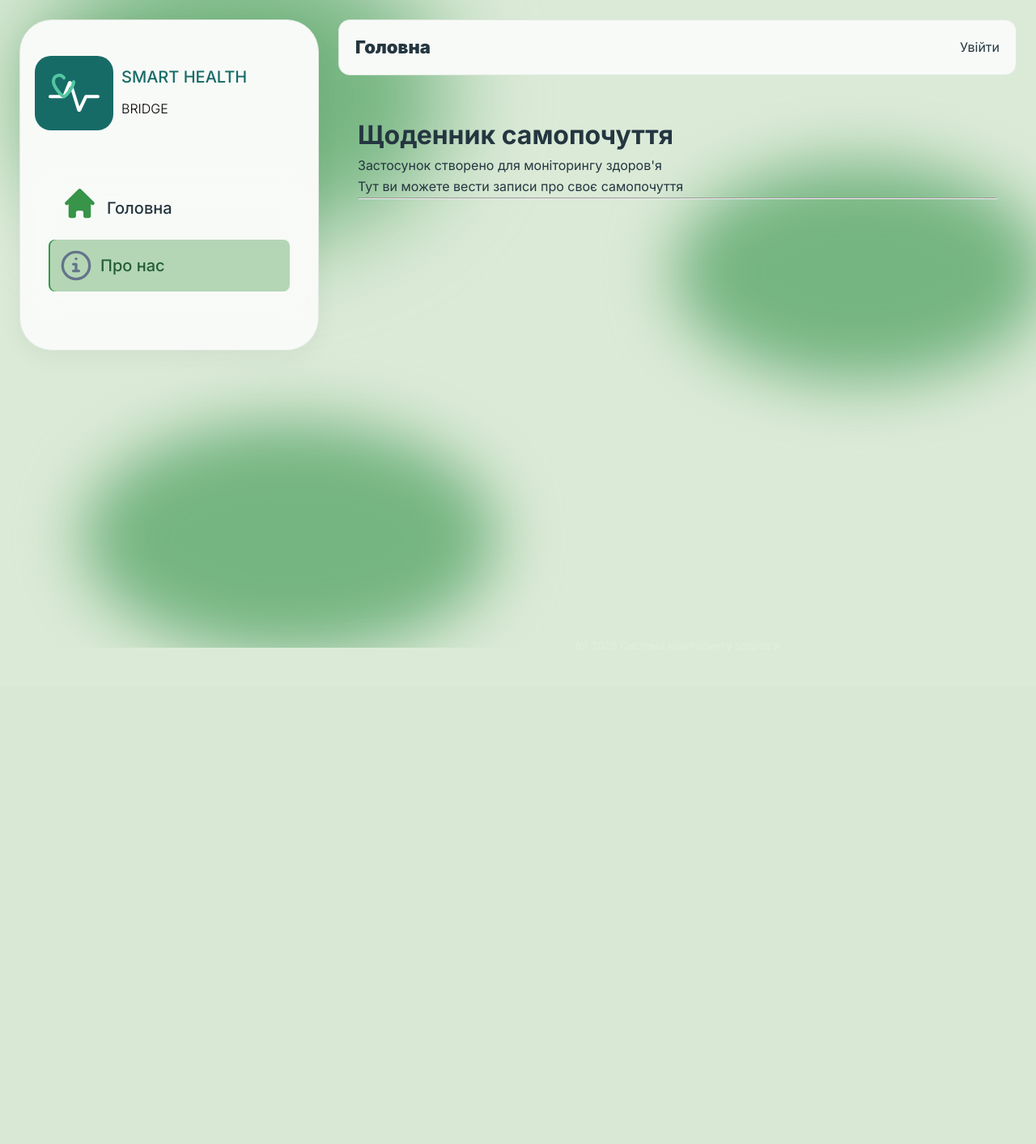
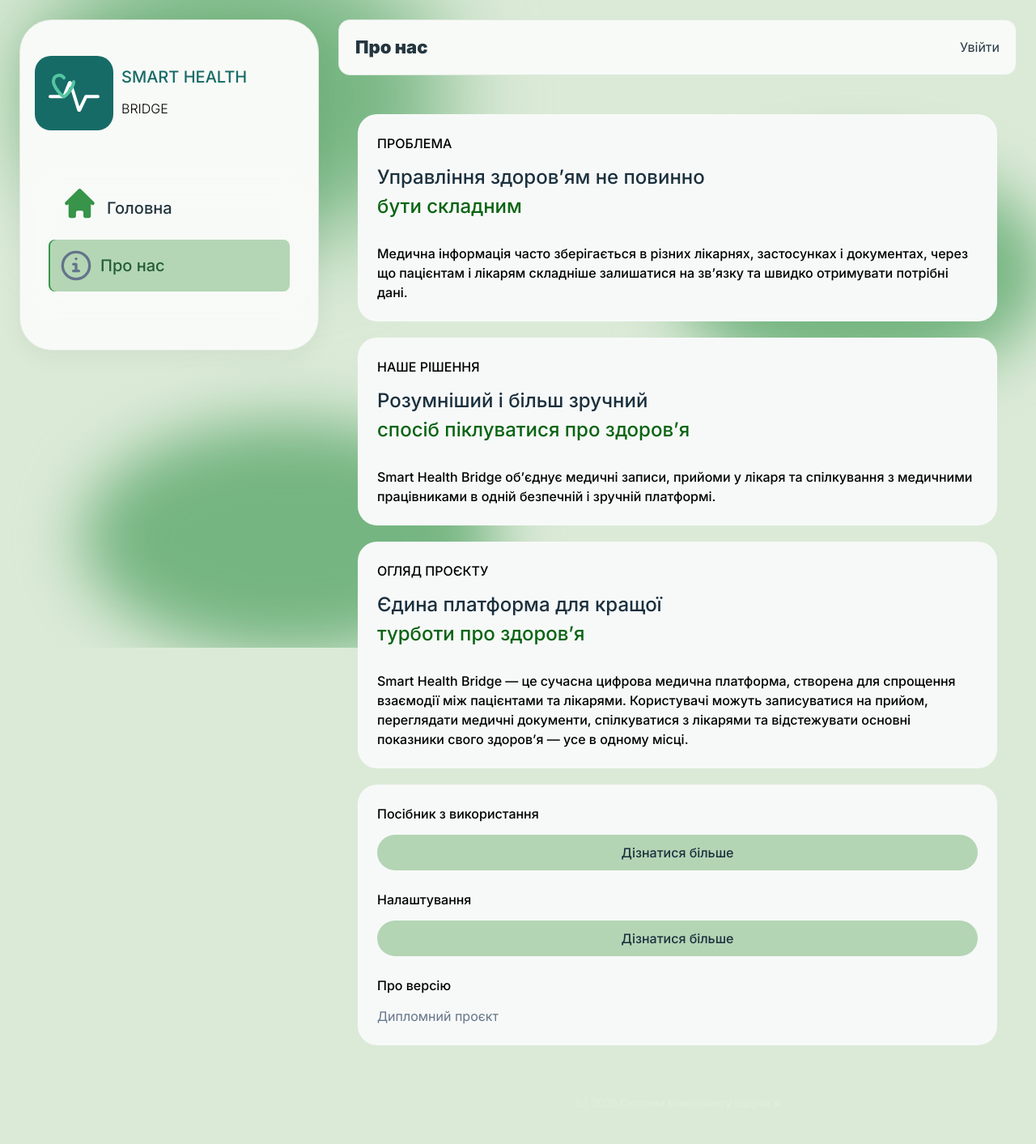
Before and after one commit to AnnaGorova/Healthproject-django, a Django app: page /about/ in a window 1280 px wide. Shown: the whole page at 81% size. Before the commit the page ends 800 px from the top, so only its background shows below. Run offline with Django 5.2, Linux system fonts and the light colour scheme.

Commit message:
Дизайн сторінки - Про нас

```diff
--- /dev/null
+++ b/diary/static/diary/css/about.css
@@ -0,0 +1,146 @@
+.health-theme .about-container {
+    container-type: inline-size;
+}
+
+.health-theme .about-page {
+    display: grid;
+    gap: 3.13cqw;
+    font-family: "Inter", sans-serif;
+    color: #000000;
+}
+
+.health-theme .about-row {
+    display: grid;
+    gap: 1.42cqw;
+    align-items: stretch;
+}
+
+/* Пропорції карток відповідають розмірам у Figma. */
+.health-theme .about-row-top {
+    grid-template-columns: minmax(0, 756fr) minmax(0, 630fr);
+}
+
+.health-theme .about-row-bottom {
+    grid-template-columns: minmax(0, 890fr) minmax(0, 500fr);
+}
+
+.health-theme .about-card {
+    box-sizing: border-box;
+    min-width: 0;
+    padding: 4.27cqw;
+    border-radius: 3.56cqw;
+    background: #f7f9f8;
+}
+
+.health-theme .about-row-top .about-card { min-height: 38.34cqw; }
+.health-theme .about-row-bottom .about-card { min-height: 40.33cqw; }
+
+.health-theme .about-label {
+    margin: 0 0 0.85cqw;
+    font-size: 1.71cqw;
+    font-weight: 500;
+    line-height: 1.5;
+}
+
+.health-theme .about-card h2 {
+    margin: 0;
+    color: #1b303e;
+    font-size: 2.56cqw;
+    font-weight: 500;
+    line-height: 1.5;
+}
+
+.health-theme .about-card h2 span {
+    display: block;
+    color: #086412;
+}
+
+.health-theme .about-description {
+    margin: 4.27cqw 0 0;
+    font-size: 1.71cqw;
+    font-weight: 500;
+    line-height: 1.5;
+}
+
+.health-theme .about-resources {
+    display: flex;
+    flex-direction: column;
+    gap: 2.28cqw;
+    padding: 4.27cqw 2.56cqw;
+}
+
+.health-theme .about-resource h3 {
+    margin: 0 0 1.42cqw;
+    font-size: 1.71cqw;
+    font-weight: 500;
+    line-height: 1.5;
+}
+
+.health-theme .about-link,
+.health-theme .about-guide summary {
+    display: block;
+    padding: 1cqw 1.42cqw;
+    border-radius: 999px;
+    background: #b3d5b4;
+    color: #1b303e;
+    font-size: 1.71cqw;
+    font-weight: 500;
+    line-height: 1.5;
+    text-align: center;
+    text-decoration: none;
+    cursor: pointer;
+}
+
+.health-theme .about-guide summary { list-style: none; }
+.health-theme .about-guide summary::-webkit-details-marker { display: none; }
+
+.health-theme .about-link:hover,
+.health-theme .about-guide summary:hover { background: #a2cba4; }
+
+.health-theme .about-link:focus-visible,
+.health-theme .about-guide summary:focus-visible {
+    outline: 3px solid #217568;
+    outline-offset: 4px;
+}
+
+.health-theme .about-guide p {
+    margin: 1.14cqw 0 0;
+    font-size: 1.28cqw;
+    line-height: 1.5;
+}
+
+.health-theme .about-version {
+    margin: 0;
+    color: #64748b;
+    font-size: 1.28cqw;
+    line-height: 1.5;
+}
+
+/* На вузькій сторінці зберігаємо читабельність тексту. */
+@container (max-width: 800px) {
+    .health-theme .about-page,
+    .health-theme .about-row { gap: 20px; }
+    .health-theme .about-row { grid-template-columns: 1fr; }
+    .health-theme .about-row-top .about-card,
+    .health-theme .about-row-bottom .about-card { min-height: auto; }
+    .health-theme .about-card {
+        min-height: auto;
+        padding: 24px;
+        border-radius: 24px;
+    }
+    .health-theme .about-card h2 { font-size: 24px; }
+    .health-theme .about-label,
+    .health-theme .about-description,
+    .health-theme .about-resource h3,
+    .health-theme .about-link,
+    .health-theme .about-guide summary,
+    .health-theme .about-guide p,
+    .health-theme .about-version { font-size: 16px; }
+    .health-theme .about-label { margin-bottom: 12px; }
+    .health-theme .about-description { margin-top: 28px; }
+    .health-theme .about-resources { gap: 24px; }
+    .health-theme .about-resource h3 { margin-bottom: 14px; }
+    .health-theme .about-link,
+    .health-theme .about-guide summary { padding: 10px 16px; }
+    .health-theme .about-guide p { margin-top: 16px; }
+}
--- a/diary/templates/diary/about.html
+++ b/diary/templates/diary/about.html
@@ -1,11 +1,64 @@
 {% extends "diary/base.html" %}
 
-{% block title %} Про нас {% endblock  %}
+{% load static %}
+{% block title %}Про нас — Smart Health Bridge{% endblock %}
+{% block page_title %}Про нас{% endblock %}
+{% block extra_css %}
+    <link rel="stylesheet" href="{% static 'diary/css/about.css' %}">
+{% endblock %}
 
 {% block content %}
-     <h1>Щоденник самопочуття</h1>
-        <p>Застосунок створено для моніторингу здоров'я</p>
-        <p>Тут ви можете вести записи про своє самопочуття</p>
-
-        <hr>
+<div class="about-container">
+<section class="about-page" aria-label="Про Smart Health Bridge">
+    <div class="about-row about-row-top">
+        <article class="about-card">
+            <p class="about-label">ПРОБЛЕМА</p>
+            <h2>Управління здоров’ям не повинно <span>бути складним</span></h2>
+            <p class="about-description">
+                Медична інформація часто зберігається в різних лікарнях,
+                застосунках і документах, через що пацієнтам і лікарям
+                складніше залишатися на зв’язку та швидко отримувати потрібні дані.
+            </p>
+        </article>
+        <article class="about-card">
+            <p class="about-label">НАШЕ РІШЕННЯ</p>
+            <h2>Розумніший і більш зручний <span>спосіб піклуватися про здоров’я</span></h2>
+            <p class="about-description">
+                Smart Health Bridge об’єднує медичні записи, прийоми у лікаря
+                та спілкування з медичними працівниками в одній безпечній і зручній платформі.
+            </p>
+        </article>
+    </div>
+    <div class="about-row about-row-bottom">
+        <article class="about-card">
+            <p class="about-label">ОГЛЯД ПРОЄКТУ</p>
+            <h2>Єдина платформа для кращої <span>турботи про здоров’я</span></h2>
+            <p class="about-description">
+                Smart Health Bridge — це сучасна цифрова медична платформа,
+                створена для спрощення взаємодії між пацієнтами та лікарями.
+                Користувачі можуть записуватися на прийом, переглядати медичні документи,
+                спілкуватися з лікарями та відстежувати основні показники свого здоров’я — усе в одному місці.
+            </p>
+        </article>
+        <aside class="about-card about-resources" aria-label="Додаткова інформація">
+            <div class="about-resource">
+                <h3>Посібник з використання</h3>
+                <details class="about-guide">
+                    <summary>Дізнатися більше</summary>
+                    <p>Додавайте вимірювання в розділі «Створити запис», переглядайте їх
+                        у «Моїх записах», а зміни показників — у «Моїй аналітиці».</p>
+                </details>
+            </div>
+            <div class="about-resource">
+                <h3>Налаштування</h3>
+                <a href="{% url 'edit_profile' %}" class="about-link">Дізнатися більше</a>
+            </div>
+            <div class="about-resource">
+                <h3>Про версію</h3>
+                <p class="about-version">Дипломний проєкт</p>
+            </div>
+        </aside>
+    </div>
+</section>
+</div>
 {% endblock  %}
```
